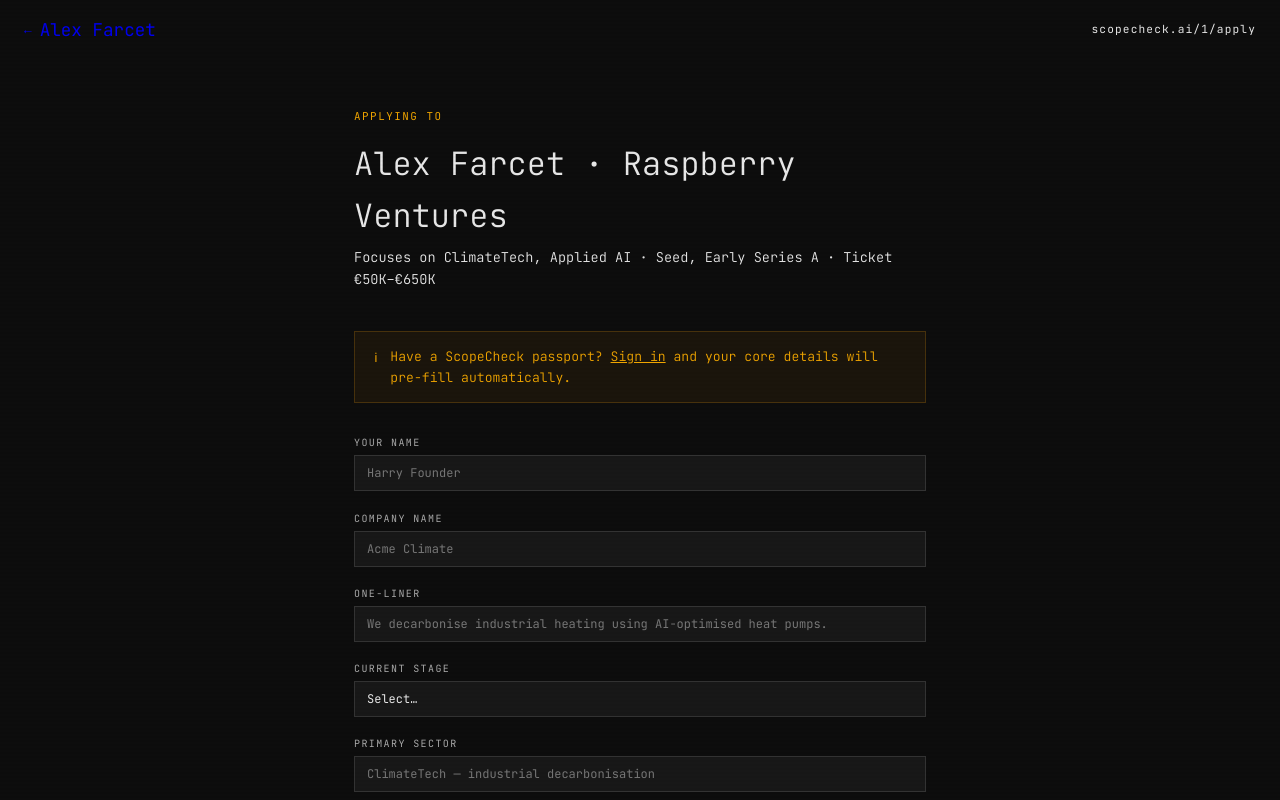
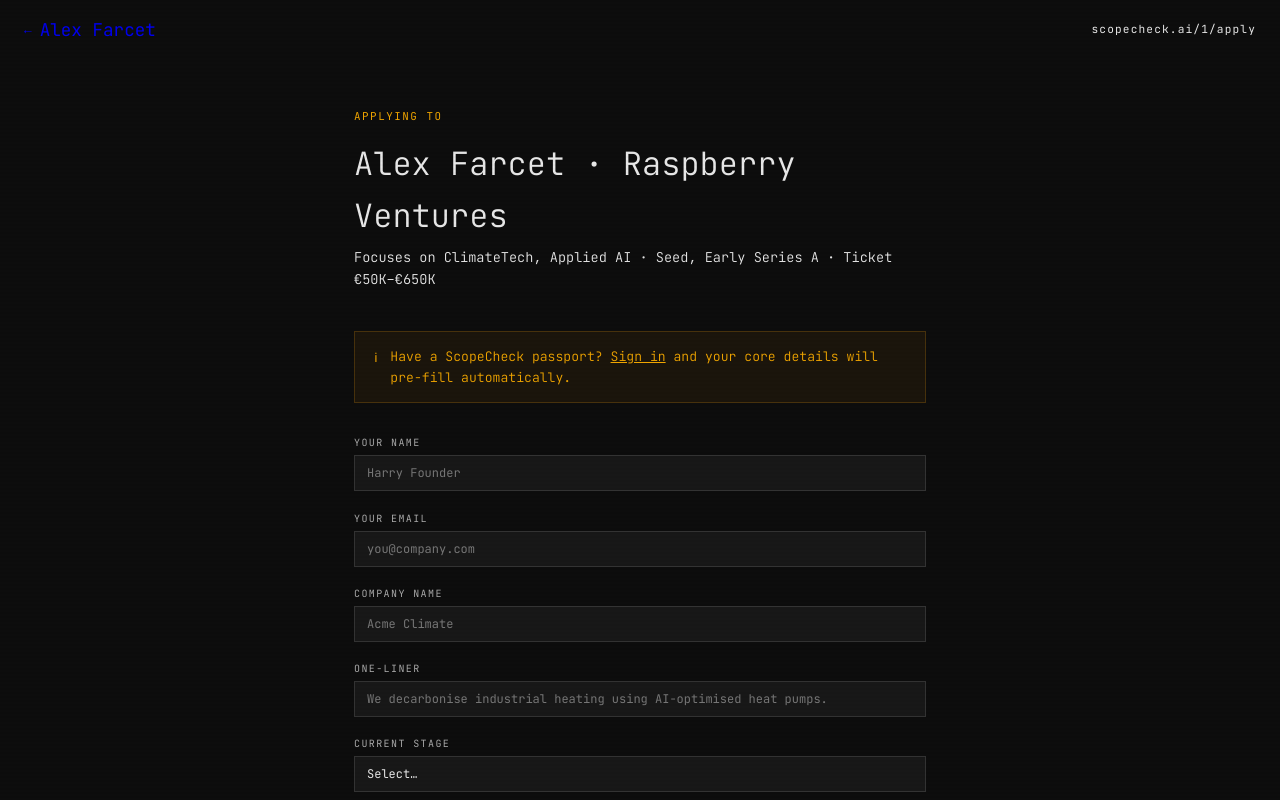
Before and after one commit to afarcet/scopecheck, a Next.js app: page /i/1/apply in a window 1280 px wide. Shown: the top 800 px of the page. Built offline with nearby package versions, Linux system fonts and the light colour scheme.

Commit message:
Add required email field to apply form

```diff
--- a/app/i/[handle]/apply/page.tsx
+++ b/app/i/[handle]/apply/page.tsx
@@ -16,6 +16,7 @@
 // Core fields every investor requires
 const CORE_FIELDS = [
   { key: "founder_name", label: "Your name", type: "text", placeholder: "Harry Founder" },
+  { key: "founder_email", label: "Your email", type: "email", placeholder: "you@company.com", required: true },
   { key: "company_name", label: "Company name", type: "text", placeholder: "Acme Climate" },
   { key: "one_liner", label: "One-liner", type: "text", placeholder: "We decarbonise industrial heating using AI-optimised heat pumps." },
   { key: "stage", label: "Current stage", type: "select", options: ["Pre-seed", "Seed", "Series A", "Series B+"] },
@@ -128,6 +129,7 @@
                   placeholder={field.placeholder}
                   value={form[field.key] || ""}
                   onChange={(e) => handleChange(field.key, e.target.value)}
+                  required={"required" in field && field.required}
                 />
               )}
             </div>
```
